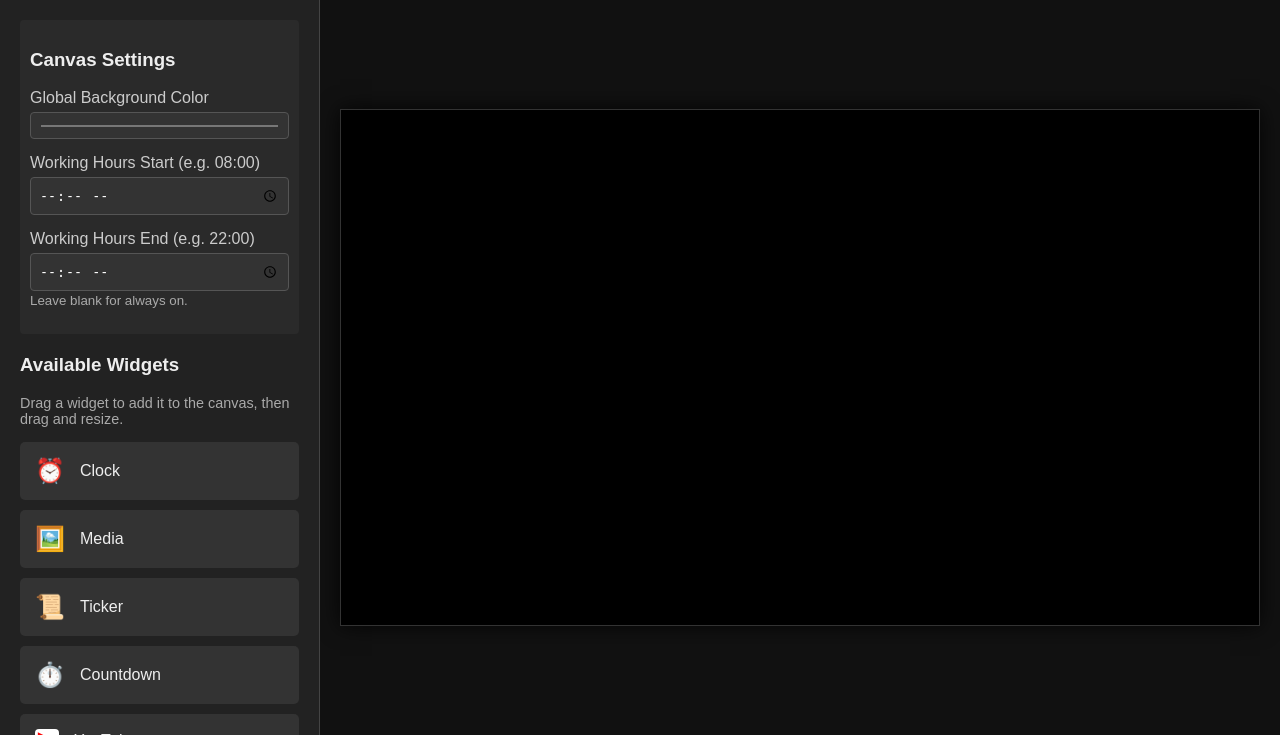
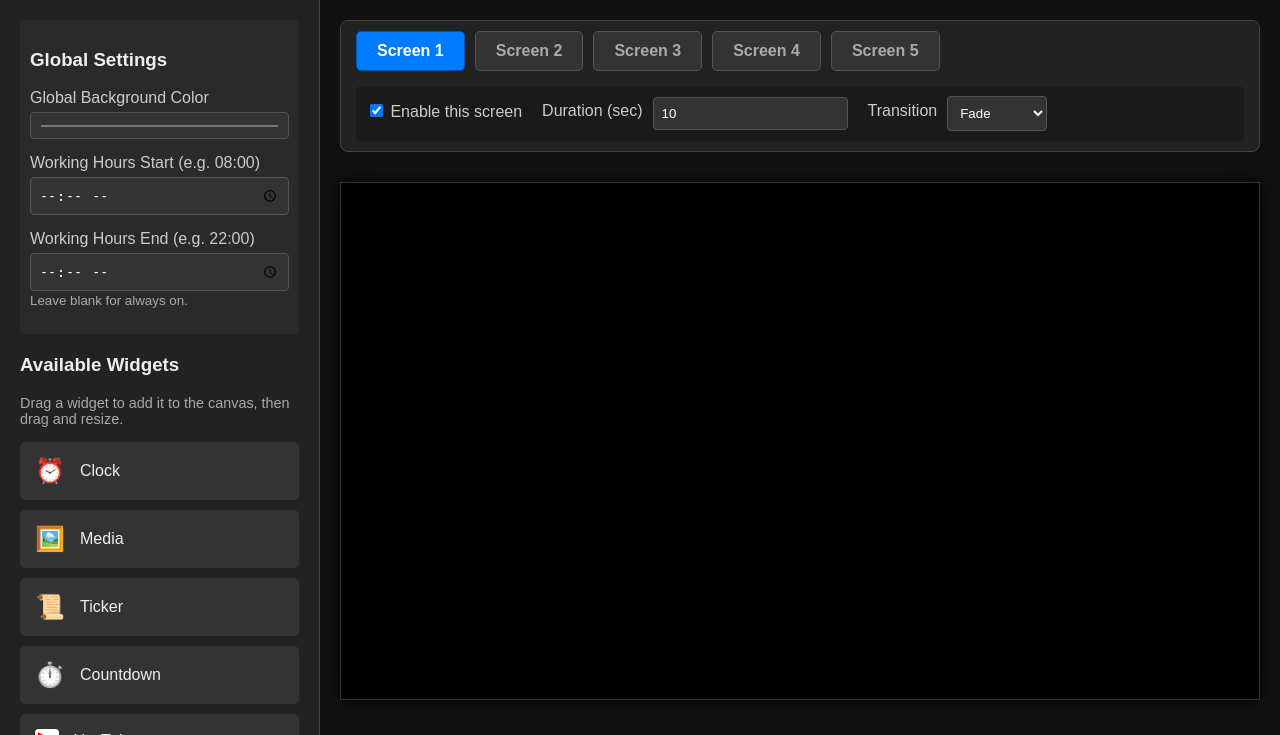
Before and after one commit to antonisl5/dech, a PHP site: page /admin.php in a window 1280 px wide. Shown: the part 65-800 px from the top of the page. Run offline with PHP 8.4, Linux system fonts and the light colour scheme; the visitor is signed in with stand-in values (Sample User, id 1); data comes from the database, SQL or seed files in the repository; both versions use the stored data as it was after the commit; data that the repository does not hold is empty; some libraries are stand-ins or nearby versions.

Commit message:
Implement multi-screen playlist carousel with CSS transitions
Co-authored-by: antonisl5 <57956579+antonisl5@users.noreply.github.com>

```diff
--- a/admin.php
+++ b/admin.php
@@ -25,7 +25,7 @@ require_login();
         <div class="admin-layout">
             <div class="sidebar">
                 <div class="global-settings">
-                    <h3>Canvas Settings</h3>
+                    <h3>Global Settings</h3>
                     <div class="form-group">
                         <label for="global-bg-color">Global Background Color</label>
                         <input type="color" id="global-bg-color" class="form-control" value="#000000">
@@ -84,6 +84,38 @@ require_login();
             </div>
 
             <div class="main-content">
+                <div class="screen-tabs-container">
+                    <div class="screen-tabs" id="screen-tabs">
+                        <div class="screen-tab active" data-screen-id="1">Screen 1</div>
+                        <div class="screen-tab" data-screen-id="2">Screen 2</div>
+                        <div class="screen-tab" data-screen-id="3">Screen 3</div>
+                        <div class="screen-tab" data-screen-id="4">Screen 4</div>
+                        <div class="screen-tab" data-screen-id="5">Screen 5</div>
+                    </div>
+
+                    <div class="screen-settings" id="screen-settings">
+                        <div class="form-group checkbox-group">
+                            <label for="screen-enabled">
+                                <input type="checkbox" id="screen-enabled" checked> Enable this screen
+                            </label>
+                        </div>
+                        <div class="form-group">
+                            <label for="screen-duration">Duration (sec)</label>
+                            <input type="number" id="screen-duration" class="form-control" value="10" min="1">
+                        </div>
+                        <div class="form-group">
+                            <label for="screen-transition">Transition</label>
+                            <select id="screen-transition" class="form-control">
+                                <option value="fade">Fade</option>
+                                <option value="slide-left">Slide Left</option>
+                                <option value="slide-up">Slide Up</option>
+                                <option value="zoom-in">Zoom In</option>
+                                <option value="flip">Flip</option>
+                            </select>
+                        </div>
+                    </div>
+                </div>
+
                 <!-- Strict 16:9 Aspect Ratio Container Wrapper -->
                 <div class="aspect-ratio-wrapper">
                     <div class="grid-container" id="canvas-container">
--- a/api/get_layout.php
+++ b/api/get_layout.php
@@ -6,8 +6,12 @@ header('Content-Type: application/json');
 try {
     $db = get_db_connection();
 
+    // Get screens
+    $stmt = $db->query("SELECT id, enabled, duration, transition FROM screens ORDER BY id ASC");
+    $screens = $stmt->fetchAll(PDO::FETCH_ASSOC);
+
     // Get widgets
-    $stmt = $db->query("SELECT id, type, \"left\", top, width, height, z_index, config FROM widgets");
+    $stmt = $db->query("SELECT id, screen_id, type, \"left\", top, width, height, z_index, config FROM widgets");
     $widgets = $stmt->fetchAll(PDO::FETCH_ASSOC);
 
     foreach ($widgets as &$w) {
@@ -28,6 +32,7 @@ try {
 
     echo json_encode([
         'success' => true,
+        'screens' => $screens,
         'widgets' => $widgets,
         'global_background_color' => $globalBgColor,
         'working_hours_start' => $whStart,
--- a/api/init_db.php
+++ b/api/init_db.php
@@ -35,11 +35,20 @@ function init_db() {
         uploaded_at DATETIME DEFAULT CURRENT_TIMESTAMP
     )");
 
-    // Since we are changing the schema from x/y/w/h to left/top/width/height/z_index,
-    // we must drop the old table first so the new layout builder can save successfully.
-    $db->exec("DROP TABLE IF EXISTS widgets");
+    // Create screens table for the multi-screen playlist carousel
+    $db->exec("CREATE TABLE IF NOT EXISTS screens (
+        id INTEGER PRIMARY KEY,
+        enabled INTEGER NOT NULL DEFAULT 1,
+        duration INTEGER NOT NULL DEFAULT 10,
+        transition TEXT NOT NULL DEFAULT 'fade'
+    )");
 
-    // Create widgets table (Updated schema)
+    // Insert default 5 screens if they don't exist
+    for ($i = 1; $i <= 5; $i++) {
+        $db->exec("INSERT OR IGNORE INTO screens (id, enabled, duration, transition) VALUES ($i, 1, 10, 'fade')");
+    }
+
+    // Create widgets table (Base schema)
     // Note: Wrapping "left" in quotes because it is a reserved SQL keyword
     $db->exec("CREATE TABLE IF NOT EXISTS widgets (
         id TEXT PRIMARY KEY,
@@ -53,11 +62,33 @@ function init_db() {
         last_updated DATETIME DEFAULT CURRENT_TIMESTAMP
     )");
 
-    echo "Database initialized successfully.\n";
+    // Safe Migration: Add screen_id column if it doesn't exist to preserve existing layouts
+    $result = $db->query("PRAGMA table_info(widgets)");
+    $columns = $result->fetchAll(PDO::FETCH_ASSOC);
+    $hasScreenId = false;
+    foreach ($columns as $col) {
+        if ($col['name'] === 'screen_id') {
+            $hasScreenId = true;
+            break;
+        }
+    }
+
+    if (!$hasScreenId) {
+        // Add column and set all existing widgets to screen_id 1
+        $db->exec("ALTER TABLE widgets ADD COLUMN screen_id INTEGER NOT NULL DEFAULT 1 REFERENCES screens(id)");
+    }
+
+    // Ensure we don't spam output if required by another file
+    if (php_sapi_name() === 'cli' && basename(__FILE__) == basename($_SERVER["SCRIPT_FILENAME"])) {
+        echo "Database initialized successfully.\n";
+    }
 }
 
-// Only run initialization if this file is executed directly (e.g. from setup.sh)
+// Auto-run if hit via web request or required for the first time
+init_db();
+
+// Only output if executed directly from CLI
 if (php_sapi_name() === 'cli' && basename(__FILE__) == basename($_SERVER["SCRIPT_FILENAME"])) {
-    init_db();
+    // Already handled above
 }
 ?>
--- a/public/css/admin.css
+++ b/public/css/admin.css
@@ -60,10 +60,85 @@ html, body {
     flex-grow: 1;
     padding: 20px;
     display: flex;
-    justify-content: center;
+    flex-direction: column;
     align-items: center;
     background-color: #111;
     overflow: hidden;
+}
+
+/* --- Screen Navigation Tabs --- */
+.screen-tabs-container {
+    width: 100%;
+    margin-bottom: 15px;
+    background: #222;
+    padding: 10px 15px;
+    border-radius: 8px;
+    display: flex;
+    flex-direction: column;
+    gap: 15px;
+    border: 1px solid #444;
+}
+
+.screen-tabs {
+    display: flex;
+    gap: 10px;
+}
+
+.screen-tab {
+    padding: 10px 20px;
+    background: #333;
+    border: 1px solid #555;
+    border-radius: 5px;
+    cursor: pointer;
+    font-weight: bold;
+    color: #aaa;
+    transition: all 0.2s;
+}
+
+.screen-tab:hover {
+    background: #444;
+    color: #fff;
+}
+
+.screen-tab.active {
+    background: #007bff;
+    color: #fff;
+    border-color: #0056b3;
+}
+
+.screen-settings {
+    display: flex;
+    gap: 20px;
+    align-items: center;
+    background: #1a1a1a;
+    padding: 10px;
+    border-radius: 5px;
+}
+
+.screen-settings .form-group {
+    margin-bottom: 0;
+    display: flex;
+    align-items: center;
+    gap: 10px;
+}
+
+.screen-settings label {
+    margin-bottom: 0;
+    color: #eee;
+    white-space: nowrap;
+}
+
+.screen-settings input[type="number"],
+.screen-settings select {
+    width: auto;
+    min-width: 100px;
+}
+
+.checkbox-group label {
+    display: flex;
+    align-items: center;
+    cursor: pointer;
+    gap: 5px;
 }
 
 /* Strict 16:9 Aspect Ratio Container Wrapper */
@@ -71,17 +146,18 @@ html, body {
     position: relative;
     /* Determine size based on viewport to maintain 16:9 and fit on screen */
     width: 100%;
-    /* max-height depends on available height (100vh - 65px header - 40px padding = ~calc(100vh - 105px)) */
-    max-height: calc(100vh - 105px);
+    /* Max height accounts for header + screen tabs */
+    max-height: calc(100vh - 250px);
     /* Force the width to follow the 16:9 ratio of the max-height */
     aspect-ratio: 16 / 9;
-    max-width: calc((100vh - 105px) * 16 / 9);
+    max-width: calc((100vh - 250px) * 16 / 9);
 
     background-color: #000;
     box-shadow: 0 0 20px rgba(0,0,0,0.8);
     border: 1px solid #333;
     /* CRITICAL: Keep absolutely positioned elements inside */
     overflow: hidden;
+    margin: auto;
 }
 
 /* The actual interactive canvas */
@@ -108,6 +184,11 @@ html, body {
     cursor: grab;
     /* Container queries for fluid content */
     container-type: size;
+}
+
+/* Hide widgets that do not belong to the active screen */
+.widget-item.hidden-screen {
+    display: none !important;
 }
 
 .widget-item:active {
--- a/public/js/admin.js
+++ b/public/js/admin.js
@@ -19,9 +19,26 @@ document.addEventListener('DOMContentLoaded', () => {
     const btnSendBackward = document.getElementById('btn-send-backward');
     const configZIndex = document.getElementById('config-z-index');
 
+    // Screen State Management
+    let currentScreenId = 1;
+    let screensData = [];
+
+    // UI Elements for Screen Settings
+    const screenTabs = document.querySelectorAll('.screen-tab');
+    const screenEnabledInput = document.getElementById('screen-enabled');
+    const screenDurationInput = document.getElementById('screen-duration');
+    const screenTransitionSelect = document.getElementById('screen-transition');
+
     let widgets = {};
     let selectedWidgetId = null;
     let draggedItemType = null;
+
+    // Initialize Default Screens if backend empty
+    function initDefaultScreens() {
+        for(let i=1; i<=5; i++) {
+            screensData.push({ id: i, enabled: 1, duration: 10, transition: 'fade' });
+        }
+    }
 
     // Load initial layout
     fetch('api/get_layout.php')
@@ -35,11 +52,76 @@ document.addEventListener('DOMContentLoaded', () => {
                 if (data.working_hours_start) globalWhStartInput.value = data.working_hours_start;
                 if (data.working_hours_end) globalWhEndInput.value = data.working_hours_end;
 
+                if (data.screens && data.screens.length > 0) {
+                    screensData = data.screens;
+                } else {
+                    initDefaultScreens();
+                }
+
                 data.widgets.forEach(w => {
                     createWidgetElement(w);
                 });
+
+                // Set initial tab state
+                switchScreen(1);
+            }
+        })
+        .catch(err => {
+            console.error("Error loading layout:", err);
+            initDefaultScreens();
+            switchScreen(1);
+        });
+
+    // --- Screen Navigation Logic ---
+    screenTabs.forEach(tab => {
+        tab.addEventListener('click', () => {
+            const sId = parseInt(tab.dataset.screenId);
+            switchScreen(sId);
+        });
+    });
+
+    function switchScreen(screenId) {
+        currentScreenId = screenId;
+
+        // Update Tabs UI
+        screenTabs.forEach(t => t.classList.remove('active'));
+        document.querySelector(`.screen-tab[data-screen-id="${screenId}"]`).classList.add('active');
+
+        // Update Screen Settings UI
+        const sData = screensData.find(s => s.id === screenId);
+        if (sData) {
+            screenEnabledInput.checked = sData.enabled === 1;
+            screenDurationInput.value = sData.duration;
+            screenTransitionSelect.value = sData.transition;
+        }
+
+        // Filter Widgets on Canvas
+        document.querySelectorAll('.widget-item').forEach(el => {
+            const wData = widgets[el.id];
+            if (wData.screen_id === currentScreenId) {
+                el.classList.remove('hidden-screen');
+            } else {
+                el.classList.add('hidden-screen');
+                el.classList.remove('is-selected'); // Deselect if hidden
             }
         });
+
+        selectedWidgetId = null;
+    }
+
+    // Bind Screen Setting Inputs to Data
+    screenEnabledInput.addEventListener('change', (e) => {
+        const s = screensData.find(x => x.id === currentScreenId);
+        if(s) s.enabled = e.target.checked ? 1 : 0;
+    });
+    screenDurationInput.addEventListener('input', (e) => {
+        const s = screensData.find(x => x.id === currentScreenId);
+        if(s) s.duration = parseInt(e.target.value) || 10;
+    });
+    screenTransitionSelect.addEventListener('change', (e) => {
+        const s = screensData.find(x => x.id === currentScreenId);
+        if(s) s.transition = e.target.value;
+    });
 
     // Global Background Color Live Update
     globalBgColorInput.addEventListener('input', (e) => {
@@ -74,6 +156,7 @@ document.addEventListener('DOMContentLoaded', () => {
 
             const newWidgetData = {
                 id: 'w_' + Date.now(),
+                screen_id: currentScreenId,
                 type: draggedItemType,
                 left: Math.max(0, Math.min(leftPct, 80)), // 20% width default
                 top: Math.max(0, Math.min(topPct, 80)), // 20% height default
@@ -133,11 +216,19 @@ document.addEventListener('DOMContentLoaded', () => {
     }
 
     function createWidgetElement(wData) {
+        // Ensure legacy widgets get a screen_id
+        if (!wData.screen_id) wData.screen_id = 1;
+
         widgets[wData.id] = wData;
 
         const el = document.createElement('div');
         el.className = `widget-item widget-${wData.type}`;
         el.id = wData.id;
+
+        // Hide if not on current screen
+        if (wData.screen_id !== currentScreenId) {
+            el.classList.add('hidden-screen');
+        }
 
         // Apply CSS absolute percentages
         el.style.left = wData.left + '%';
@@ -242,7 +333,7 @@ document.addEventListener('DOMContentLoaded', () => {
     }
 
     // --- INTERACT.JS LOGIC FOR DRAG AND RESIZE ---
-    interact('.widget-item')
+    interact('.widget-item:not(.hidden-screen)')
         .draggable({
             inertia: true,
             modifiers: [
@@ -326,7 +417,7 @@ document.addEventListener('DOMContentLoaded', () => {
         if (e.target === canvasContainer) {
             document.querySelectorAll('.widget-item').forEach(el => {
                 el.classList.remove('is-selected');
-                el.style.zIndex = widgets[el.id].z_index; // restore real z-index
+                if (widgets[el.id]) el.style.zIndex = widgets[el.id].z_index; // restore real z-index
             });
             selectedWidgetId = null;
         }
@@ -530,12 +621,13 @@ document.addEventListener('DOMContentLoaded', () => {
         configModal.style.display = 'none';
     });
 
-    // Save Layout
+    // Save Layout (including Screens array)
     saveLayoutBtn.addEventListener('click', () => {
         const layoutData = {
             global_background_color: globalBgColorInput.value,
             working_hours_start: globalWhStartInput.value,
             working_hours_end: globalWhEndInput.value,
+            screens: screensData,
             widgets: Object.values(widgets)
         };
 
```
Also changed, not shown: api/save_layout.php (+22 -7 lines), player.php (+20 -2 lines), public/css/player.css (+80 -0 lines), public/js/player.js (+152 -61 lines), db/signage.sqlite.
